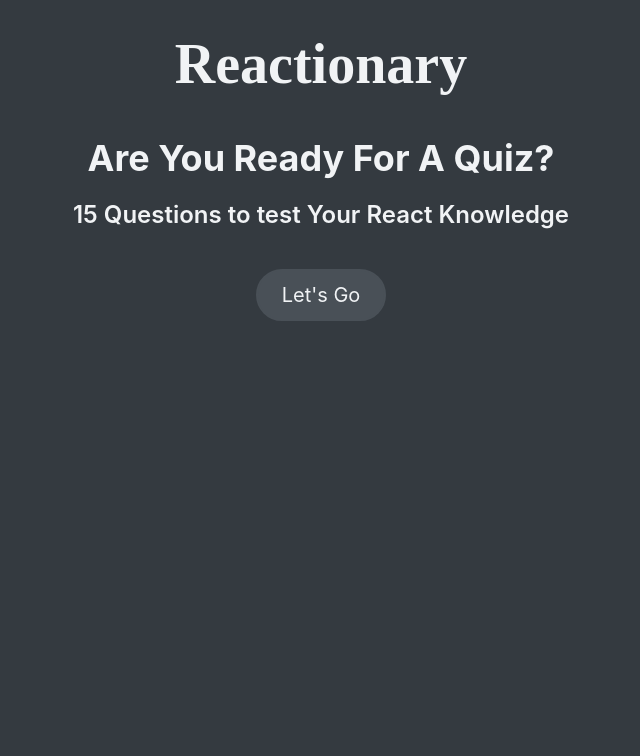
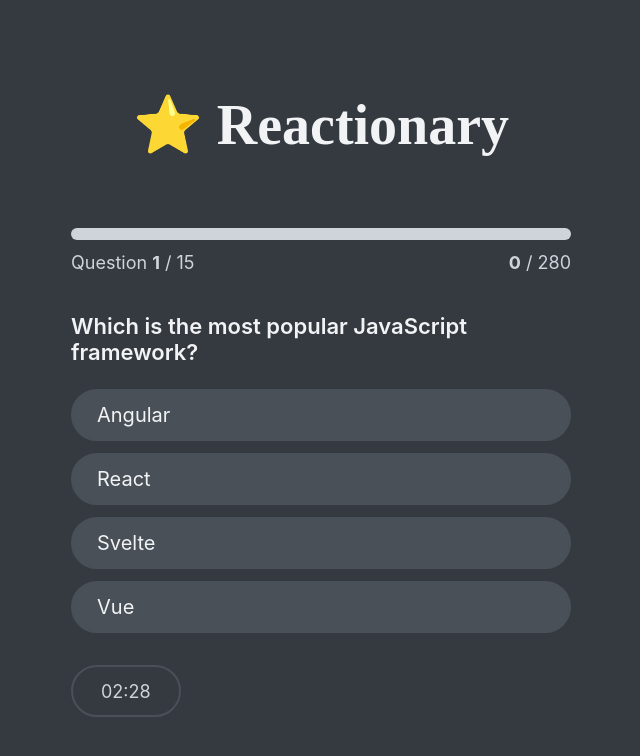
Before and after one commit to Tejaspatade/reactionary, a React (Create React App) app: page / in a window 1280 px wide. Both pictures are taken after a click on the button "Let's Go". Shown: the top 756 px of the page, without its empty margins (319-959 px from the left). Built offline with nearby package versions, Linux system fonts and the light colour scheme; data requests are answered from the project's data file.

Commit message:
Full UI Done

```diff
--- a/src/components/App.jsx
+++ b/src/components/App.jsx
@@ -5,6 +5,25 @@
 import Loader from "./Loader";
 import Error from "./Error";
 import StartPage from "./StartPage";
+import Question from "./Question";
+import NextButton from "./NextButton";
+import ProgressBar from "./ProgressBar";
+import FinishPage from "./FinishPage";
+import Footer from "./Footer";
+import Timer from "./Timer";
+
+const secsPerQ = 10;
+
+const initialState = {
+	questions: [],
+	index: 0,
+	answer: null,
+	score: 0,
+	highscore: 0,
+	secondsRemaining: null,
+	// loading, ready, active, error, finished
+	status: "loading",
+};
 
 const reducer = (state, action) => {
 	switch (action.type) {
@@ -12,21 +31,67 @@
 			return { ...state, questions: action.payload, status: "ready" };
 		case "dataFailed":
 			return { ...state, status: "error" };
+		case "start":
+			return {
+				...state,
+				status: "active",
+				secondsRemaining: state.questions.length * secsPerQ,
+			};
+		case "newAnswer":
+			const question = state.questions.at(state.index);
+			return {
+				...state,
+				answer: action.payload,
+				score:
+					action.payload === question.correctOption
+						? question.points + state.score
+						: state.score,
+			};
+		case "nextQuestion":
+			return { ...state, index: state.index + 1, answer: null };
+		case "finishQuiz":
+			return {
+				...state,
+				status: "finished",
+				highscore:
+					state.score > state.highscore
+						? state.score
+						: state.highscore,
+			};
+		case "restartQuiz":
+			return {
+				...initialState,
+				status: "ready",
+				questions: state.questions,
+			};
+		case "tick":
+			return {
+				...state,
+				secondsRemaining: state.secondsRemaining - 1,
+				status:
+					state.secondsRemaining === 0 ? "finished" : state.status,
+			};
 		default:
 			throw new Error("Invalid Type of Action!");
 	}
 };
 
-const initialState = {
-	questions: [],
-	// loading, ready, active, error, finished
-	status: "loading",
-};
-
 const App = () => {
-	const [{ questions, status }, dispatch] = useReducer(reducer, initialState);
+	const [
+		{
+			questions,
+			status,
+			index,
+			answer,
+			score,
+			highscore,
+			secondsRemaining,
+		},
+		dispatch,
+	] = useReducer(reducer, initialState);
 
 	const numQuestions = questions.length;
+	const totalPoints = questions.reduce((prev, curr) => prev + curr.points, 0);
 
 	// Fetching data from dummy API as a side-effect on mount
 	useEffect(() => {
@@ -43,7 +108,46 @@
 				{status === "loading" && <Loader />}
 				{status === "error" && <Error />}
 				{status === "ready" && (
-					<StartPage numQuestions={numQuestions} />
+					<StartPage
+						numQuestions={numQuestions}
+						dispatch={dispatch}
+					/>
+				)}
+				{status === "active" && (
+					<>
+						<ProgressBar
+							index={index}
+							numQuestions={numQuestions}
+							score={score}
+							totalPoints={totalPoints}
+							answer={answer}
+						/>
+						<Question
+							question={questions[index]}
+							answer={answer}
+							dispatch={dispatch}
+						/>
+						<Footer>
+							<Timer
+								dispatch={dispatch}
+								secondsRemaining={secondsRemaining}
+							/>
+							<NextButton
+								dispatch={dispatch}
+								currAns={answer}
+								index={index}
+								numQuestions={numQuestions}
+							/>
+						</Footer>
+					</>
+				)}
+				{status === "finished" && (
+					<FinishPage
+						score={score}
+						totalPoints={totalPoints}
+						highscore={highscore}
+						dispatch={dispatch}
+					/>
 				)}
 			</Main>
 		</div>
--- /dev/null
+++ b/src/components/FinishPage.jsx
@@ -0,0 +1,33 @@
+import React from "react";
+
+const FinishPage = ({ score, totalPoints, highscore, dispatch }) => {
+	// Derived State
+	const percentage = (score / totalPoints) * 100;
+
+	let emoji;
+	if (percentage === 0) emoji = "🤦🏼‍♂️";
+	if (percentage > 0 <= 50) emoji = "😐";
+	if (percentage > 50 <= 90) emoji = "😏";
+	if (percentage > 90) emoji = "🤓";
+
+	return (
+		<>
+			<p className="result">
+				{emoji} Your Scored <strong>{score}</strong> out of{" "}
+				{totalPoints} points.(
+				{Math.ceil(percentage)}%)
+			</p>
+			<p className="highscore">High-Score: {highscore}</p>
+			<button
+				className="btn btn-ui"
+				onClick={() => {
+					dispatch({ type: "restartQuiz" });
+				}}
+			>
+				Try Again? 😏
+			</button>
+		</>
+	);
+};
+
+export default FinishPage;
--- /dev/null
+++ b/src/components/Footer.jsx
@@ -0,0 +1,6 @@
+import React from "react";
+const Footer = ({ children }) => {
+	return <footer>{children}</footer>;
+};
+
+export default Footer;
--- a/src/components/Header.jsx
+++ b/src/components/Header.jsx
@@ -1,7 +1,7 @@
 function Header() {
 	return (
 		<header className="app-header">
-			<h1>Reactionary</h1>
+			<h1>⭐ Reactionary</h1>
 		</header>
 	);
 }
--- /dev/null
+++ b/src/components/NextButton.jsx
@@ -0,0 +1,32 @@
+import React from "react";
+
+const NextButton = ({ dispatch, currAns, index, numQuestions }) => {
+	// Conditional Rendering
+	if (currAns === null) return null;
+
+	if (index < numQuestions - 1)
+		return (
+			<button
+				className="btn btn-ui"
+				onClick={() => {
+					dispatch({ type: "nextQuestion" });
+				}}
+			>
+				Next
+			</button>
+		);
+
+	if (index === numQuestions - 1)
+		return (
+			<button
+				className="btn btn-ui"
+				onClick={() => {
+					dispatch({ type: "finishQuiz" });
+				}}
+			>
+				Finish Quiz 🤓
+			</button>
+		);
+};
+
+export default NextButton;
--- /dev/null
+++ b/src/components/Options.jsx
@@ -0,0 +1,31 @@
+import React from "react";
+const Options = ({ question, answer, dispatch }) => {
+	const hasAnswered = answer !== null;
+
+	return (
+		<div className="options">
+			{question.options.map((op, i) => (
+				<button
+					className={`btn btn-option ${
+						answer === i ? "answer" : ""
+					} ${
+						hasAnswered
+							? i === question.correctOption
+								? "correct"
+								: "wrong"
+							: ""
+					}`}
+					key={op}
+					disabled={hasAnswered}
+					onClick={() => {
+						dispatch({ type: "newAnswer", payload: i });
+					}}
+				>
+					{op}
+				</button>
+			))}
+		</div>
+	);
+};
+
+export default Options;
--- /dev/null
+++ b/src/components/ProgressBar.jsx
@@ -0,0 +1,20 @@
+import React from "react";
+
+const ProgressBar = ({ index, numQuestions, score, totalPoints, answer }) => {
+	return (
+		<header className="progress">
+			<progress
+				max={numQuestions}
+				value={index + Number(answer !== null)}
+			/>
+			<p>
+				Question <strong>{index + 1}</strong> / {numQuestions}
+			</p>
+			<p>
+				<strong>{score}</strong> / {totalPoints}
+			</p>
+		</header>
+	);
+};
+
+export default ProgressBar;
--- /dev/null
+++ b/src/components/Question.jsx
@@ -0,0 +1,14 @@
+import React from "react";
+
+import Options from "./Options";
+
+const Question = ({ question, answer, dispatch }) => {
+	return (
+		<div>
+			<h4>{question.question}</h4>
+			<Options question={question} answer={answer} dispatch={dispatch} />
+		</div>
+	);
+};
+
+export default Question;
--- a/src/components/StartPage.jsx
+++ b/src/components/StartPage.jsx
@@ -1,10 +1,15 @@
 import React from "react";
-const StartPage = ({ numQuestions }) => {
+const StartPage = ({ numQuestions, dispatch }) => {
 	return (
 		<div className="start">
 			<h2>Are You Ready For A Quiz?</h2>
 			<h3>{numQuestions} Questions to test Your React Knowledge</h3>
-			<button className="btn btn-ui">Let's Go</button>
+			<button
+				className="btn btn-ui"
+				onClick={() => dispatch({ type: "start" })}
+			>
+				Let's Go
+			</button>
 		</div>
 	);
 };
--- /dev/null
+++ b/src/components/Timer.jsx
@@ -0,0 +1,28 @@
+import React, { useEffect } from "react";
+
+const Timer = ({ dispatch, secondsRemaining }) => {
+	// Derived State
+	const mins = Math.floor(secondsRemaining / 60);
+	const seconds = secondsRemaining % 60;
+
+	// Starting a Timer as a side-effect
+	useEffect(() => {
+		const id = setInterval(() => {
+			dispatch({ type: "tick" });
+		}, 1000);
+
+		// Clean-Up
+		return () => {
+			clearInterval(id);
+		};
+	}, [dispatch]);
+
+	return (
+		<div className="timer">
+			{mins < 10 && "0"}
+			{mins}:{seconds}
+		</div>
+	);
+};
+
+export default Timer;
--- a/src/index.css
+++ b/src/index.css
@@ -42,7 +42,8 @@
 
 .app-header {
 	width: 66rem;
-	margin-bottom: 4rem;
+	margin-top: 6rem;
+	margin-bottom: 7rem;
 	display: flex;
 	align-items: center;
 	justify-content: space-evenly;
```
